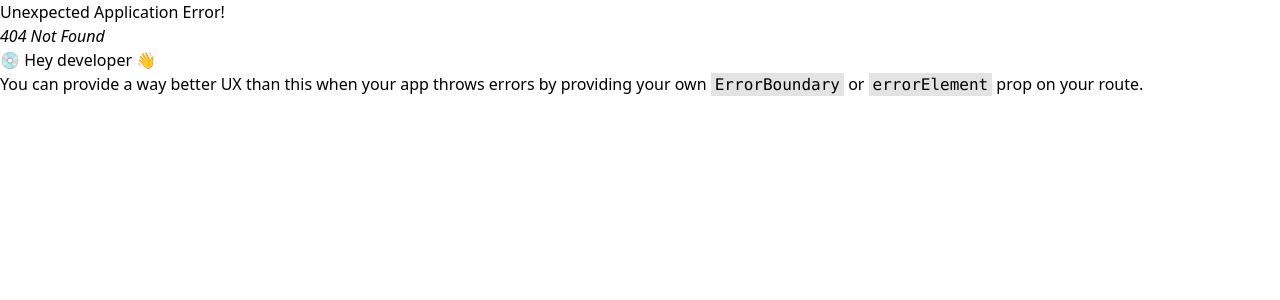
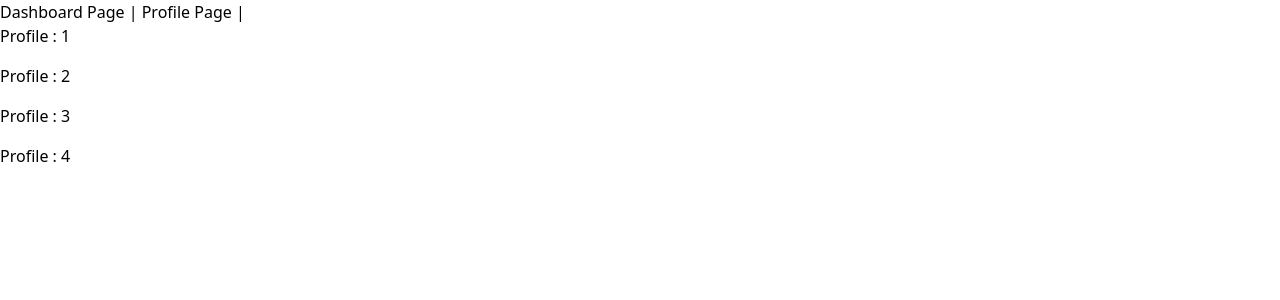
Before and after one commit to afovwe/landing_page, a React (Vite) app in the folder client/: page /profile in a window 1280 px wide. Before the commit this address had no page. Shown: the top 300 px of the page. Built offline with nearby package versions, Linux system fonts and the light colour scheme; a web font is replaced by a local one.

Commit message:
add browserrouter

```diff
--- a/client/package.json
+++ b/client/package.json
@@ -1,10 +1,11 @@
 {
-  "name": "nike",
+  "name": "landing-page",
   "private": true,
   "version": "0.0.0",
   "type": "module",
   "scripts": {
-    "dev": "vite",
+
+    "dev": "vite --host",
     "build": "vite build",
     "lint": "eslint . --ext js,jsx --report-unused-disable-directives --max-warnings 0",
     "preview": "vite preview"
--- /dev/null
+++ b/client/src/components/DashboardNavBar.jsx
@@ -0,0 +1,17 @@
+import { Link } from "react-router-dom"
+
+
+const DashboardNavBar = () => {
+  return (
+    <div>
+    <Link to="/dashboard"> Dashboard Page |</Link>
+    <Link to="/profile"> Profile Page |</Link>
+
+
+
+    </div>
+
+  )
+}
+
+export default DashboardNavBar
--- a/client/src/main.jsx
+++ b/client/src/main.jsx
@@ -1,9 +1,43 @@
 import React from 'react';
 import ReactDOM from 'react-dom/client';
-import { RouterProvider } from 'react-router-dom';
-import router from './routes';
+import {  createBrowserRouter, RouterProvider } from 'react-router-dom';
+//import router from './routes';
+
 import './index.css';
+import App from './App';
+import Dashboard from './pages/Dashboard';
+import ProfilePage from './pages/ProfilePage';
+import NotFound from './pages/NotFound';
+import Profile from './pages/Profile';
 
+
+const router = createBrowserRouter([
+  {
+    path: "/",
+    element: <App />,
+    errorElement: <NotFound />
+
+  },
+    {
+    path: "/dashboard",
+    element: <Dashboard />,
+
+  },
+    {
+    path: "/profile",
+    element: <ProfilePage />,
+    children: [
+      {
+    path: "/profile/:profileId",
+    element: <Profile />,
+
+  },
+    ]
+
+  },
+
+
+]);
 ReactDOM.createRoot(document.getElementById('root')).render(
   <React.StrictMode>
     <RouterProvider router={router} />
--- a/client/src/pages/Dashboard.jsx
+++ b/client/src/pages/Dashboard.jsx
@@ -1,8 +1,12 @@
+import DashboardNavBar from "../components/DashboardNavBar"
 
 
 const Dashboard = () => {
   return (
-    <div>Dashboard</div>
+    <section>
+      <DashboardNavBar />
+      <div>Dashboard Content Here!!!</div>
+    </section>
   )
 }
 
--- a/client/src/pages/NotFound.jsx
+++ b/client/src/pages/NotFound.jsx
@@ -1,8 +1,14 @@
+import { Link } from "react-router-dom"
+import DashboardNavBar from "../components/DashboardNavBar"
 
 
 const NotFound = () => {
   return (
-    <div>NotFound</div>
+     <section>
+      <DashboardNavBar />
+      <h1>404 Page not found </h1>
+      <Link to="/">Back to home</Link>
+    </section>
   )
 }
 
--- /dev/null
+++ b/client/src/pages/Profile.jsx
@@ -0,0 +1,14 @@
+
+import { useParams } from "react-router-dom"
+const Profile = () => {
+  const param = useParams();
+
+  return (
+   <section>
+
+      <div>Profile details: {param.profileId}</div>
+    </section>
+  )
+}
+
+export default Profile
--- a/client/src/pages/ProfilePage.jsx
+++ b/client/src/pages/ProfilePage.jsx
@@ -1,8 +1,29 @@
+import { NavLink, Outlet } from "react-router-dom"
+import DashboardNavBar from "../components/DashboardNavBar"
 
 
 const ProfilePage = () => {
+  const profiles = [ 1, 2, 3, 4, ]
   return (
-    <div>ProfilePage</div>
+      <>
+      <DashboardNavBar />
+      <div className="flex gap-2">
+        <div className="flex flex-col gap-4">
+        {profiles.map((profile) => (
+                  <NavLink key={profile} to={`/profile/${profile}`} className={({ isActive}) => {
+                    return isActive ? 'text-red-700' : ''
+                  }}>
+                    Profile : {profile}
+                  </NavLink>
+
+              ))}
+        </div>
+
+      <Outlet />
+      </div>
+
+    </>
+
   )
 }
 
```
Also changed, not shown: client/src/routes/DashboardPage.jsx (added).
